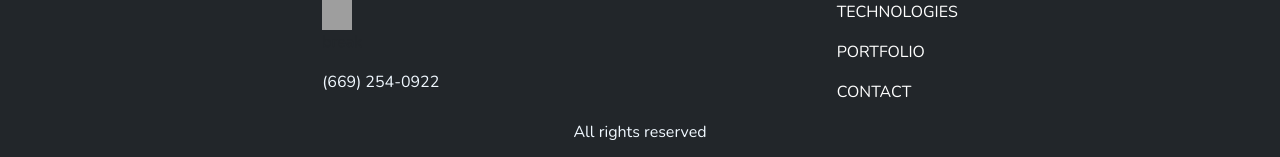
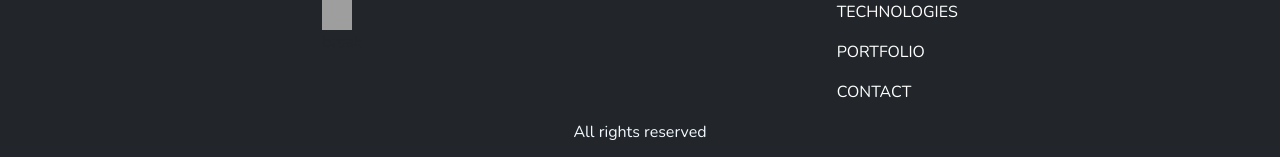
Before and after one commit to Shahabgeravesh/portfoliomain, a React (Create React App) app: page / in a window 1280 px wide. Shown: the part 2841-2998 px from the top of the page. Built offline with nearby package versions, Linux system fonts and the light colour scheme; grey boxes are pictures that could not be loaded.

Commit message:
deleted extra content in contact me

```diff
--- a/src/screens/contactMe/ContactMe.jsx
+++ b/src/screens/contactMe/ContactMe.jsx
@@ -20,7 +20,7 @@ function ContactMe() {
             <img src="https://cdn.jsdelivr.net/gh/devicons/devicon/icons/linkedin/linkedin-original.svg" height="30" width="30" target="_blank" />
           </a>
           <p id="break">break</p>
-          <p> (669) 254-0922</p>
+
 
 
         </div>
```
